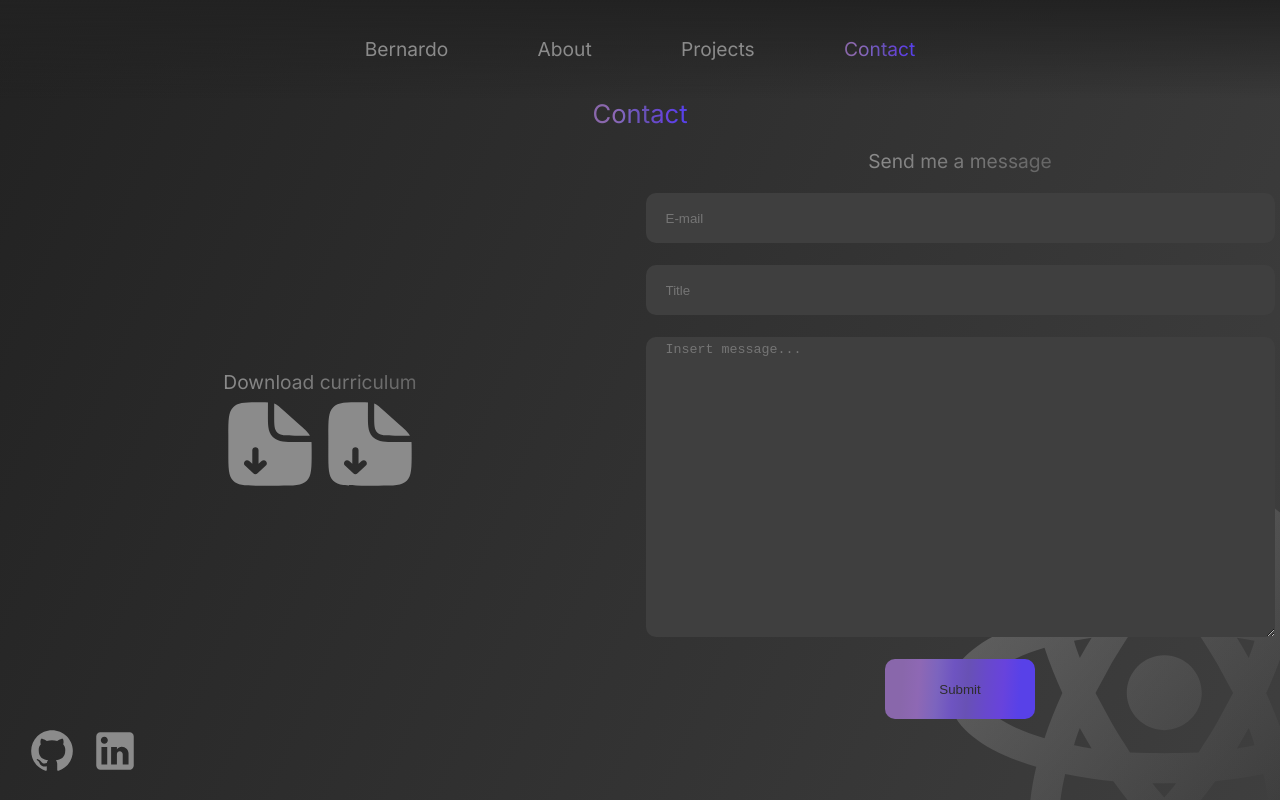
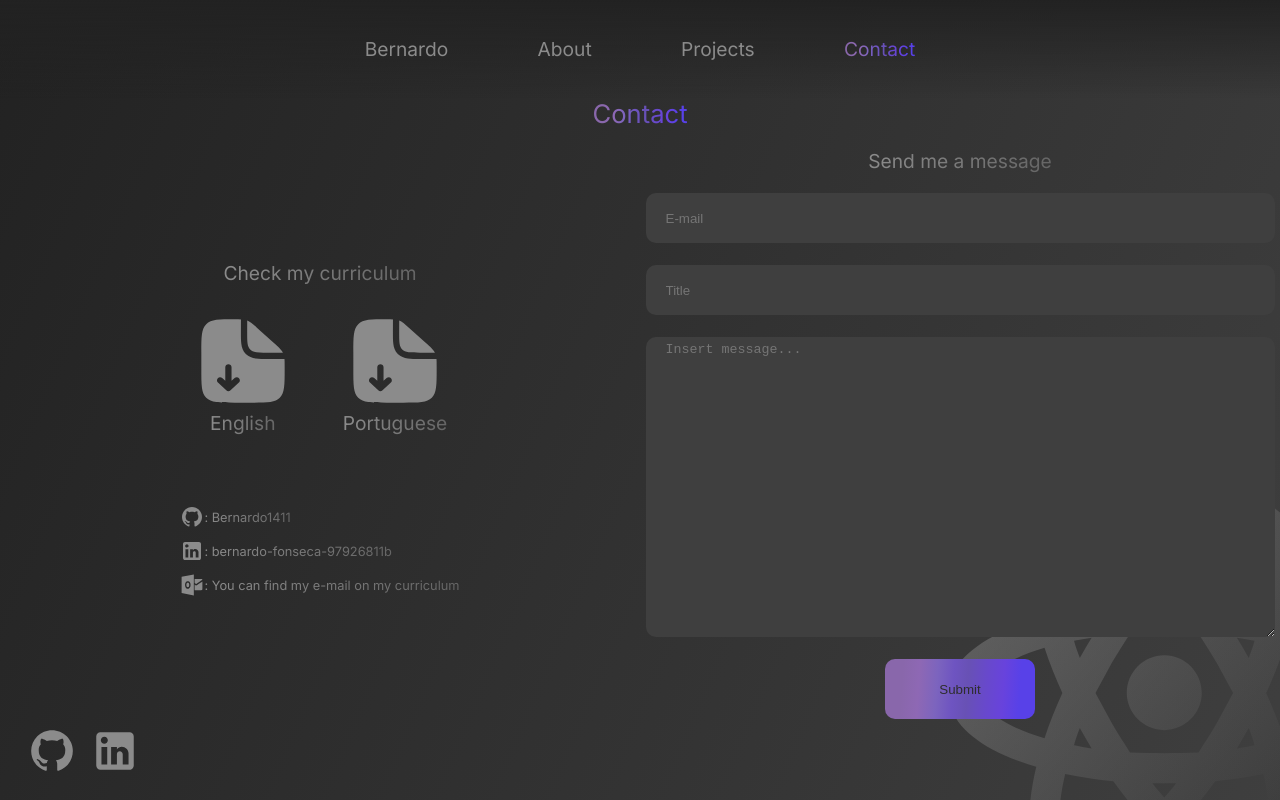
Before and after one commit to Bernardo1411/Bernardo_page, a Next.js app: page /contact in a window 1280 px wide. Built offline with nearby package versions, Linux system fonts and the light colour scheme.

Commit message:
download files done

```diff
--- a/src/app/contact/contact.module.css
+++ b/src/app/contact/contact.module.css
@@ -41,6 +41,27 @@
     outline: none;
     border: none;
     margin-bottom: 22px;
+    color: #8B8B8B;
+}
+
+.div_image {
+    display: flex;
+    flex-direction: column;
+    justify-content: center;
+    align-items: center;
+    cursor: pointer;
+}
+
+.div_social {
+    display: flex;
+    flex-direction: row;
+    justify-content: center;
+    align-items: center;
+    margin-bottom: 10px;
+}
+
+.p_social {
+    font-size: 0.8rem;
 }
 
 .textarea {
--- a/src/app/contact/page.js
+++ b/src/app/contact/page.js
@@ -8,6 +8,7 @@ import SubmitButton from '../../components/submitButton/submitButton';
 import sendEmail from '../../API/actions';
 import Transition from '../../containers/Transition/Transition';
 import Title from '../../components/title/title';
+import CleanButton from '../../components/cleanButton/CleanButton';
 
 import styles from './contact.module.css';
 
@@ -33,18 +34,42 @@ function Contact() {
         <Title style={{ marginBottom: '20px' }}>Contact</Title>
         <div className={styles.container}>
           <div className={styles.div_form}>
-            <p>Download curriculum</p>
-            <div>
-              <Image src="/images/download_file.svg" width={100} height={100} />
-              <Image src="/images/download_file.svg" width={100} height={100} />
+            <p style={{ marginBottom: '26px' }}>Check my curriculum</p>
+            <div style={{ display: 'flex', flexDirection: 'row', marginBottom: '70px' }}>
+              <div className={styles.div_image} style={{ marginRight: '50px' }}>
+                <CleanButton onClick={() => window.open('https://drive.google.com/file/d/10nNS-o9UYAv56SBgOjfOSUYdifCp9kmL/view?usp=sharing')}>
+                  <Image src="/images/download_file.svg" width={100} height={100} style={{ cursor: 'pointer' }} />
+                </CleanButton>
+                <p>English</p>
+              </div>
+              <div className={styles.div_image}>
+                <CleanButton onClick={() => window.open('https://drive.google.com/file/d/1HCLfz6gAf27u5g-w1WZkwS4pNArjpNPC/view?usp=sharing')}>
+                  <Image src="/images/download_file.svg" width={100} height={100} style={{ cursor: 'pointer' }} />
+                </CleanButton>
+                <p>Portuguese</p>
+              </div>
+            </div>
+            <div style={{ display: 'flex', flexDirection: 'column', alignItems: 'flex-start' }}>
+              <div className={styles.div_social}>
+                <Image src="/images/github.svg" width={24} height={24} />
+                <p className={styles.p_social}>: Bernardo1411</p>
+              </div>
+              <div className={styles.div_social}>
+                <Image src="/images/linkedin.svg" width={24} height={24} />
+                <p className={styles.p_social}>: bernardo-fonseca-97926811b</p>
+              </div>
+              <div className={styles.div_social}>
+                <Image src="/images/outlook.svg" width={24} height={24} />
+                <p className={styles.p_social}>: You can find my e-mail on  my curriculum</p>
+              </div>
             </div>
           </div>
           <div className={styles.div_form}>
             <p style={{ marginBottom: '20px' }}>Send me a message</p>
             <form ref={formRef} action={handleSubmit} className={styles.form}>
-              <input className={styles.input} type="email" name="email" placeholder="E-mail" required />
-              <input className={styles.input} type="text" name="title" placeholder="Title" required />
-              <textarea className={`${styles.input} ${styles.textarea}`} type="text" name="message" placeholder="Insert message..." required />
+              <input className={styles.input} type="email" name="email" placeholder="E-mail" required maxLength="100" />
+              <input className={styles.input} type="text" name="title" placeholder="Title" required maxLength="100" />
+              <textarea className={`${styles.input} ${styles.textarea}`} type="text" name="message" placeholder="Insert message..." required maxLength="8000" />
               <SubmitButton />
             </form>
           </div>
```
Also changed, not shown: src/app/about/page.js (+12 -12 lines), public/images/outlook.svg (added).
